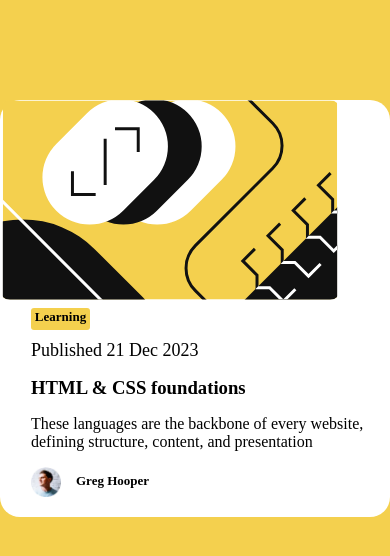
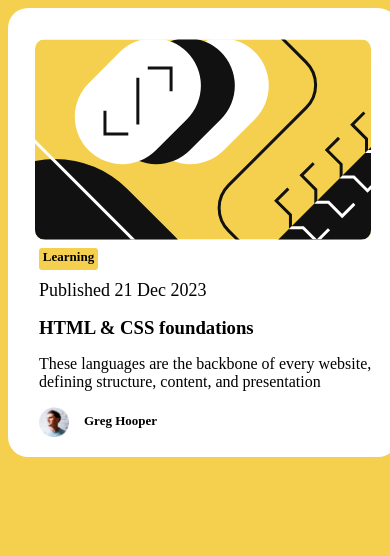
Before and after one commit to bjvisayo/blog, a plain HTML site: page blog.html in a window 390 px wide. Drawn offline with Linux system fonts and the light colour scheme.

Commit message:
just remaining to center the card and make it responsive

```diff
--- a/blog.css
+++ b/blog.css
@@ -1,6 +1,6 @@
 body {
     background-color: hsl(47, 88%, 63%);
-    margin: 100px 0 100px 0;
+
 
 }
 
@@ -16,13 +16,9 @@ body {
 .image {
     display: flex;
     flex-direction: column;
-
-
-}
-.image>img {
     align-items: center;
-    height: 200px;
-    width: 340px;
+    justify-content: center;
+    margin-top: 31px;
 }
 
 img {
```
Also changed, not shown: favicon-32x32.png (deleted).
